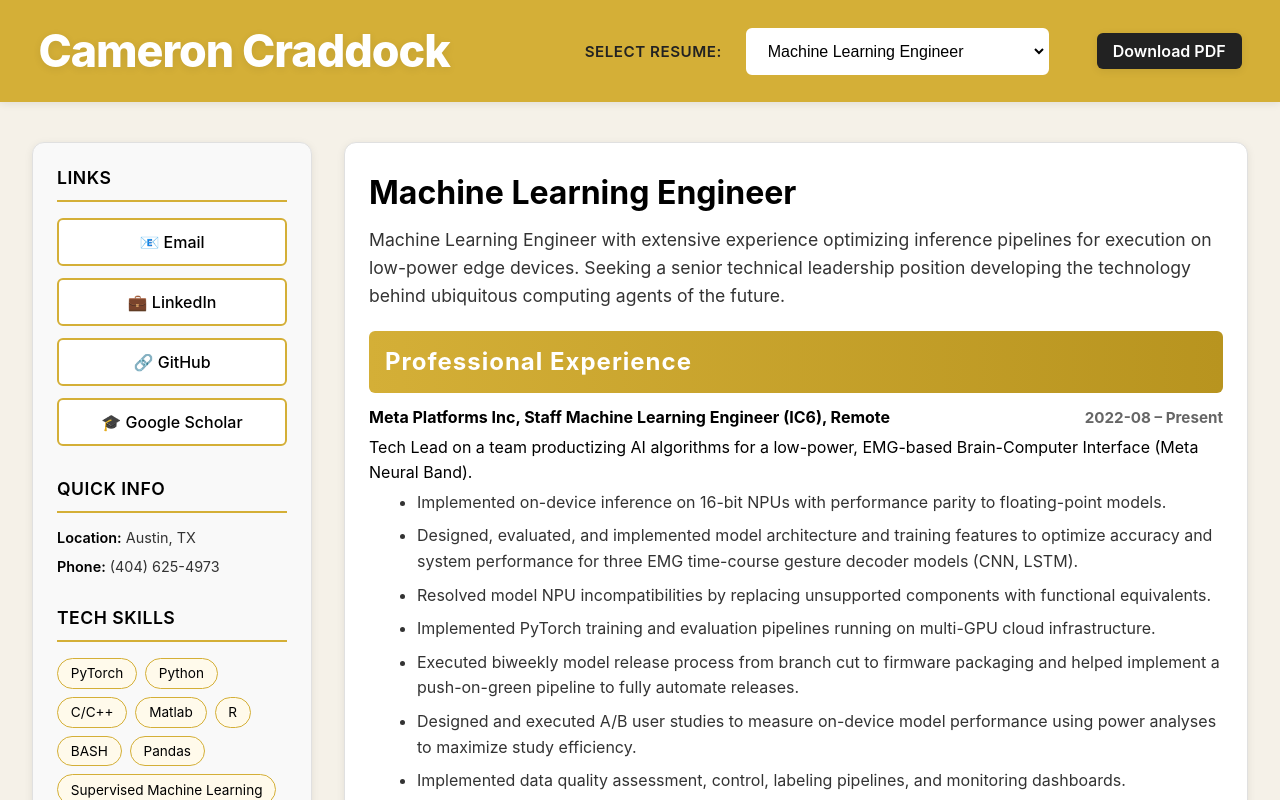
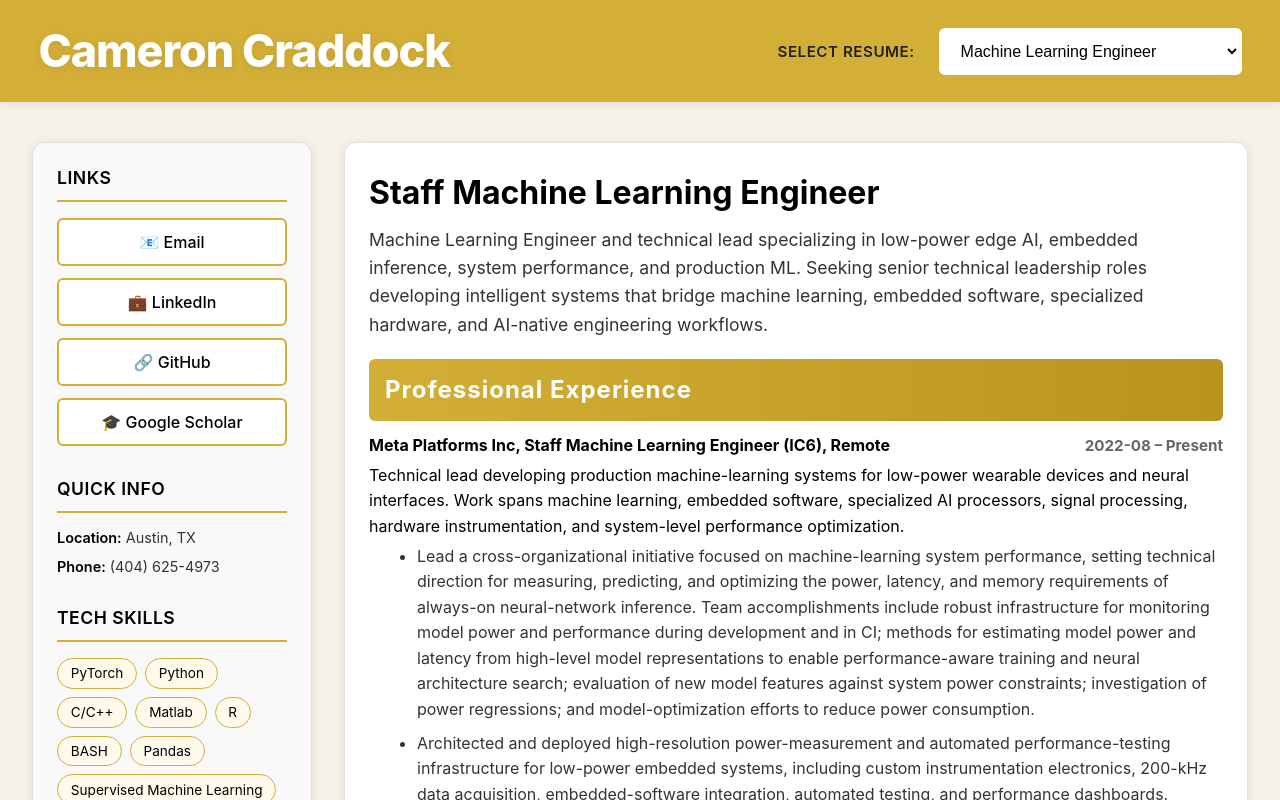
Before and after one commit to ccraddock/cloud_resume_challenge, a React (Vite) app in the folder resume-app/: page / in a window 1280 px wide. Shown: the top 800 px of the page. Built offline with nearby package versions, Linux system fonts and the light colour scheme.

Commit message:
Add updated 2026 resume option

```diff
--- a/resume-app/src/App.jsx
+++ b/resume-app/src/App.jsx
@@ -5,15 +5,15 @@
 import './App.css';
 
 function App() {
-  const [selectedResume, setSelectedResume] = useState('ml');
+  const [selectedResume, setSelectedResume] = useState('ml2026');
   const [pdf, setPdf] = useState('');
 
   const resumeFiles = {
+    ml2026: '/resumes/ml-resume-2026.json',
     ml: '/resumes/ml-resume.json',
     neuroscience: '/resumes/neuroscience-resume.json',
   };
 
-  // Fetch the PDF filename from the selected resume JSON
   useEffect(() => {
     fetch(resumeFiles[selectedResume])
       .then((r) => r.json())
@@ -31,7 +31,7 @@
         </main>
       </div>
       <footer className="footer">
-        <p>&copy; 2025 Cameron Craddock | Resume powered by React</p>
+        <p>&copy; 2026 Cameron Craddock | Resume powered by React</p>
       </footer>
     </div>
   );
```
